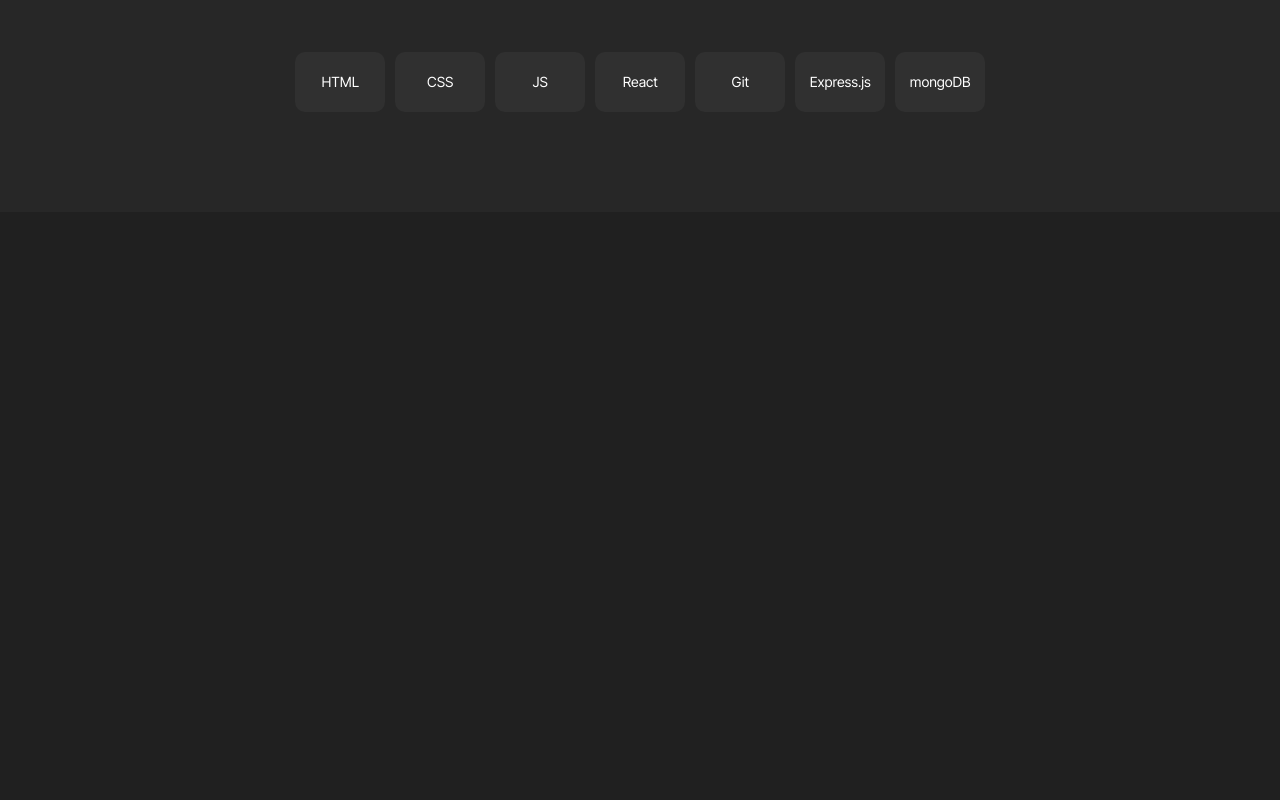
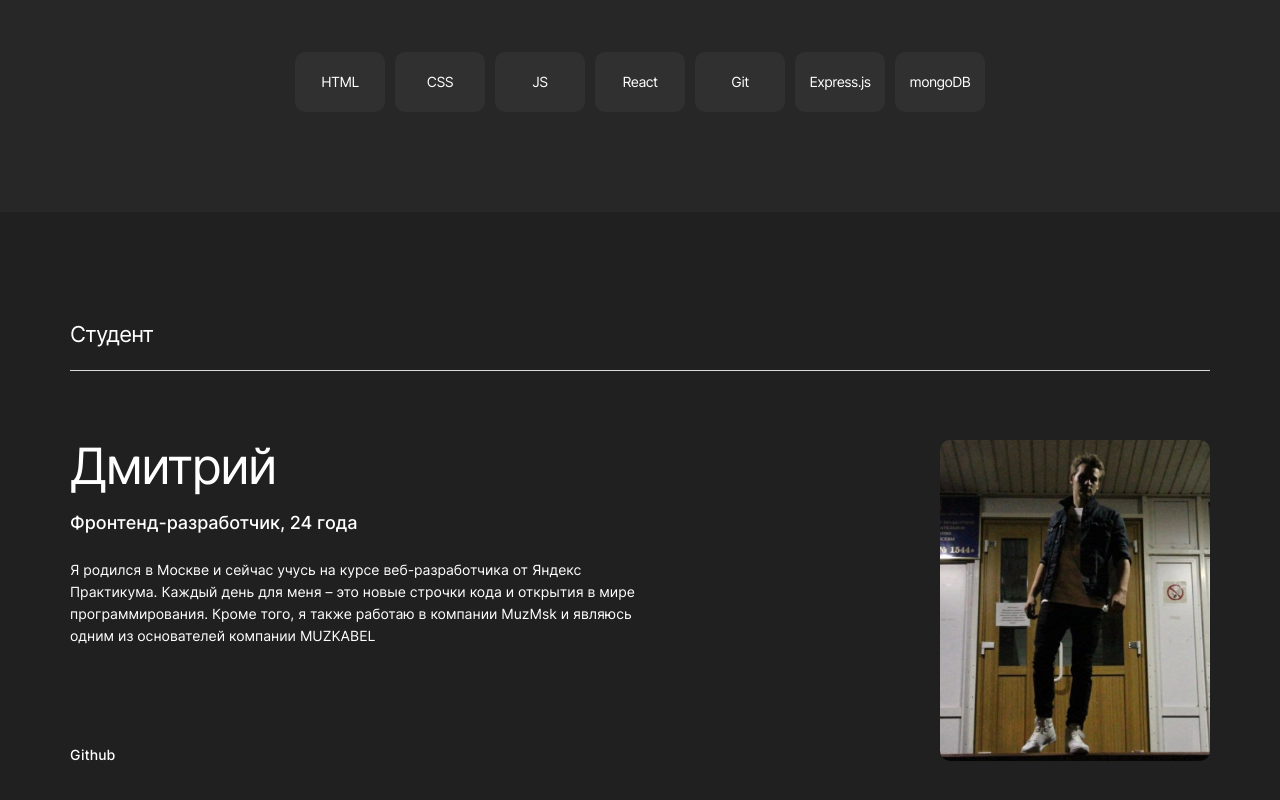
Before and after one commit to Dmitry145528/movies-explorer-frontend, a React (Vite) app: page / in a window 1280 px wide. Shown: the part 1651-2451 px from the top of the page. Before the commit the page ends 1863 px from the top, so only its background shows below. Built offline with nearby package versions, Linux system fonts and the light colour scheme.

Commit message:
feat: Сверстать блок AboutMe

```diff
--- /dev/null
+++ b/src/blocks/about-me/__content/about-me__content.css
@@ -0,0 +1,6 @@
+.about-me__content {
+  margin-top: 66px;
+  display: flex;
+  justify-content: space-between;
+  align-items: center;
+}
--- /dev/null
+++ b/src/blocks/about-me/__description/_link/about-me__description_link.css
@@ -0,0 +1,8 @@
+.about-me__description_link {
+  text-decoration: none;
+  font-family: Inter, Arial, Helvetica, sans-serif;
+  font-size: 14px;
+  font-style: normal;
+  font-weight: 500;
+  color: #fff;
+}
--- /dev/null
+++ b/src/blocks/about-me/__description/_subtitle/about-me__description_subtitle.css
@@ -0,0 +1,9 @@
+.about-me__description_subtitle {
+  margin: 18px 0 26px 0;
+  font-family: Inter, Arial, Helvetica, sans-serif;
+  font-size: 18px;
+  font-style: normal;
+  font-weight: 500;
+  line-height: 111%;
+  color: #fff;
+}
--- /dev/null
+++ b/src/blocks/about-me/__description/_text/about-me__description_text.css
@@ -0,0 +1,10 @@
+.about-me__description_text {
+  margin: 0;
+  margin-bottom: 99px;
+  font-family: Inter, Arial, Helvetica, sans-serif;
+  font-size: 14px;
+  font-style: normal;
+  font-weight: 400;
+  line-height: 157%;
+  color: #fff;
+}
--- /dev/null
+++ b/src/blocks/about-me/__description/_title/about-me__description_title.css
@@ -0,0 +1,10 @@
+.about-me__description_title {
+  margin: 0;
+  font-family: Inter, Arial, Helvetica, sans-serif;
+  font-size: 50px;
+  font-style: normal;
+  font-weight: 400;
+  line-height: 116%;
+  letter-spacing: -0.04em;
+  color: #fff;
+}
--- /dev/null
+++ b/src/blocks/about-me/__description/about-me__description.css
@@ -0,0 +1,3 @@
+.about-me__description {
+  max-width: 600px;
+}
--- /dev/null
+++ b/src/blocks/about-me/__photo/about-me__photo.css
@@ -0,0 +1,5 @@
+.about-me__photo {
+  max-width: 270px;
+  max-height: 327px;
+  border-radius: 10px;
+}
--- /dev/null
+++ b/src/blocks/about-me/__title/about-me__title.css
@@ -0,0 +1,11 @@
+.about-me__title {
+  margin: 0;
+  padding-bottom: 23px;
+  font-family: Inter, Arial, Helvetica, sans-serif;
+  font-size: 22px;
+  font-style: normal;
+  font-weight: 400;
+  letter-spacing: -0.04em;
+  color: #fff;
+  border-bottom: 1px solid #dadada;
+}
--- /dev/null
+++ b/src/blocks/about-me/about-me.css
@@ -0,0 +1,3 @@
+.about-me {
+  margin: 110px 70px 100px;
+}
--- /dev/null
+++ b/src/components/AboutMe.jsx
@@ -0,0 +1,18 @@
+function AboutMe() {
+  return (
+    <section className="about-me">
+      <h2 className="about-me__title">Студент</h2>
+      <div className="about-me__content">
+        <article className="about-me__description">
+          <h3 className="about-me__description_title">Дмитрий</h3>
+          <h4 className="about-me__description_subtitle">Фронтенд-разработчик, 24 года</h4>
+          <p className="about-me__description_text">Я родился в Москве и сейчас учусь на курсе веб-разработчика от Яндекс Практикума. Каждый день для меня – это новые строчки кода и открытия в мире программирования. Кроме того, я также работаю в компании MuzMsk и являюсь одним из основателей компании MUZKABEL</p>
+          <a href="https://github.com/Dmitry145528" className="about-me__description_link">Github</a>
+        </article>
+        <img src="./src/images/me-photo.jpg" alt="" className="about-me__photo" />
+      </div>
+    </section>
+  )
+}
+
+export default AboutMe
--- a/src/components/Main.jsx
+++ b/src/components/Main.jsx
@@ -1,6 +1,7 @@
 import Promo from "./Promo";
 import AboutProject from "./AboutProject";
 import Techs from "./Techs";
+import AboutMe from "./AboutMe";
 
 function Main() {
   return (
@@ -8,6 +9,7 @@
       <Promo />
       <AboutProject />
       <Techs />
+      <AboutMe />
     </main>
   );
 }
--- a/src/index.css
+++ b/src/index.css
@@ -25,3 +25,12 @@
     @import url('./blocks/techs/__content/_text/techs__content_text.css');
   @import url('./blocks/techs/__list/techs__list.css');
     @import url('./blocks/techs/__list/_link/techs__list_link.css');
+@import url('./blocks/about-me/about-me.css');
+  @import url('./blocks/about-me/__title/about-me__title.css');
+  @import url('./blocks/about-me/__content/about-me__content.css');
+    @import url('./blocks/about-me/__description/about-me__description.css');
+      @import url('./blocks/about-me/__description/_title/about-me__description_title.css');
+      @import url('./blocks/about-me/__description/_subtitle/about-me__description_subtitle.css');
+      @import url('./blocks/about-me/__description/_text/about-me__description_text.css');
+      @import url('./blocks/about-me/__description/_link/about-me__description_link.css');
+    @import url('./blocks/about-me/__photo/about-me__photo.css');
```
Also changed, not shown: src/images/me-photo.jpg (added).
